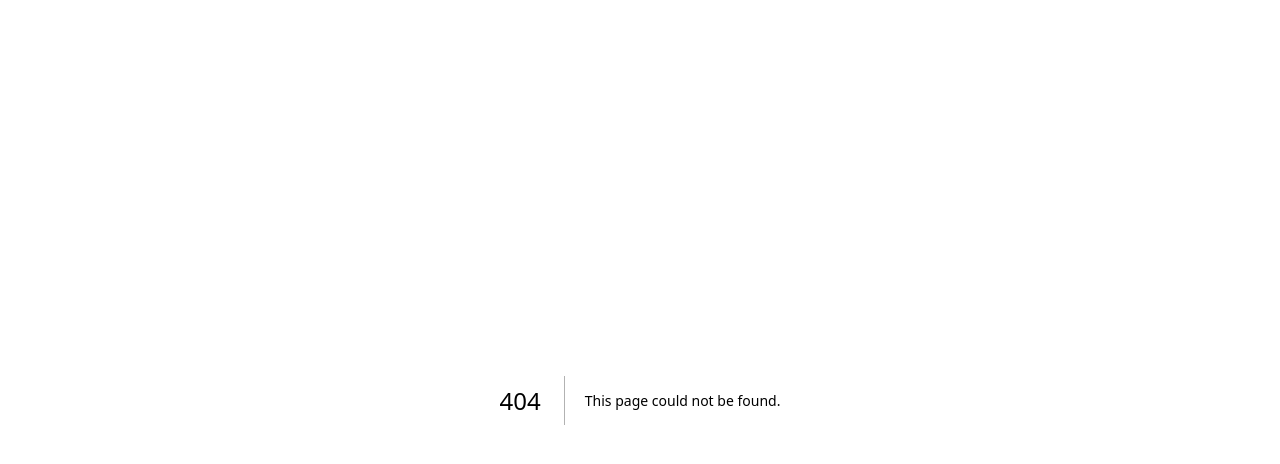
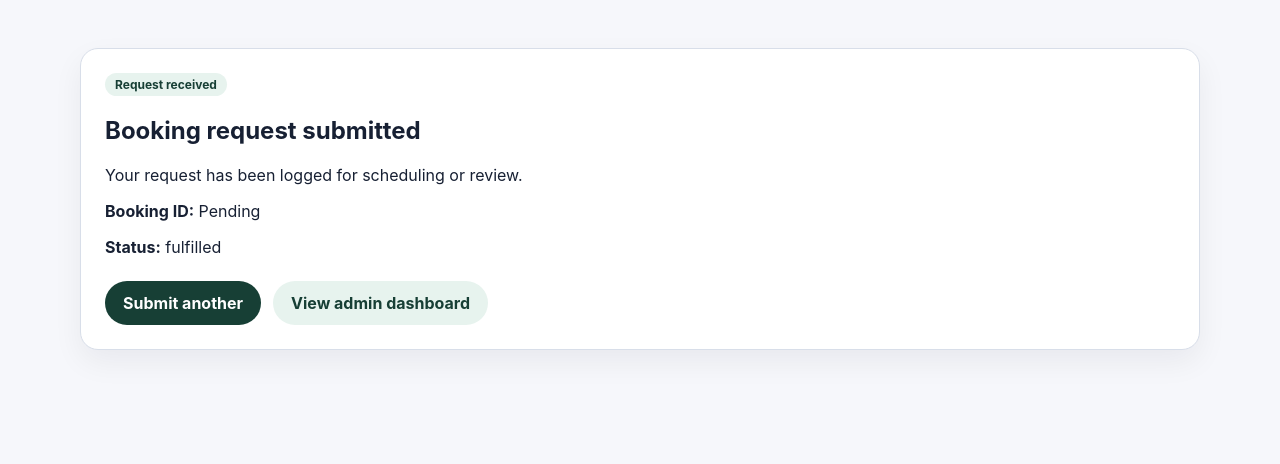
Before and after one commit to info-rbp/proinspect-booking-app, a Next.js app: page /booking/received in a window 1280 px wide. Before the commit this address had no page. Shown: the top 464 px of the page. Built offline with nearby package versions, Linux system fonts and the light colour scheme.

Commit message:
Add booking received page

```diff
--- /dev/null
+++ b/app/booking/received/page.tsx
@@ -0,0 +1,19 @@
+import Link from 'next/link';
+
+export default function BookingReceivedPage({ searchParams }: { searchParams: { id?: string; status?: string } }) {
+  return (
+    <main>
+      <section className="card">
+        <span className="badge">Request received</span>
+        <h1>Booking request submitted</h1>
+        <p>Your request has been logged for scheduling or review.</p>
+        <p><strong>Booking ID:</strong> {searchParams.id ?? 'Pending'}</p>
+        <p><strong>Status:</strong> {searchParams.status ?? 'Pending'}</p>
+        <div style={{ display: 'flex', gap: 12, marginTop: 24 }}>
+          <Link className="button" href="/booking">Submit another</Link>
+          <Link className="button secondary" href="/admin">View admin dashboard</Link>
+        </div>
+      </section>
+    </main>
+  );
+}
```
